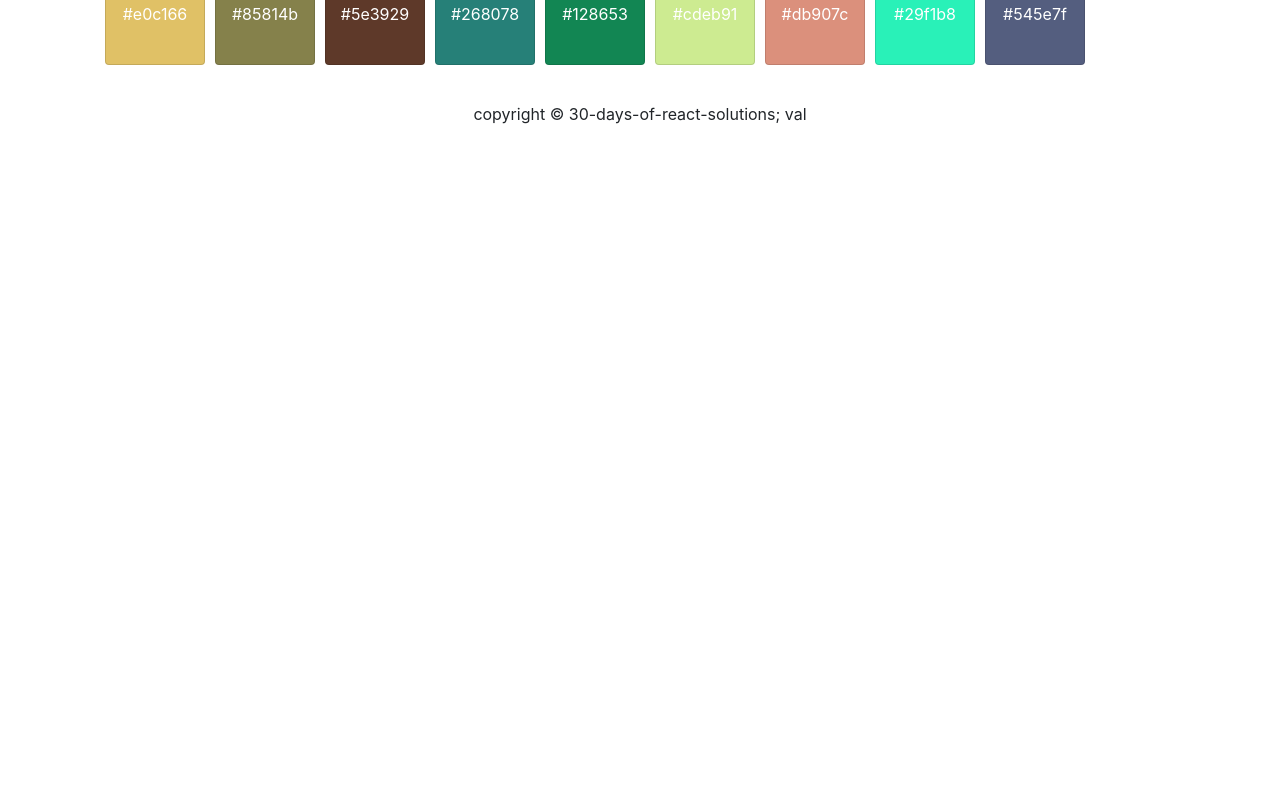
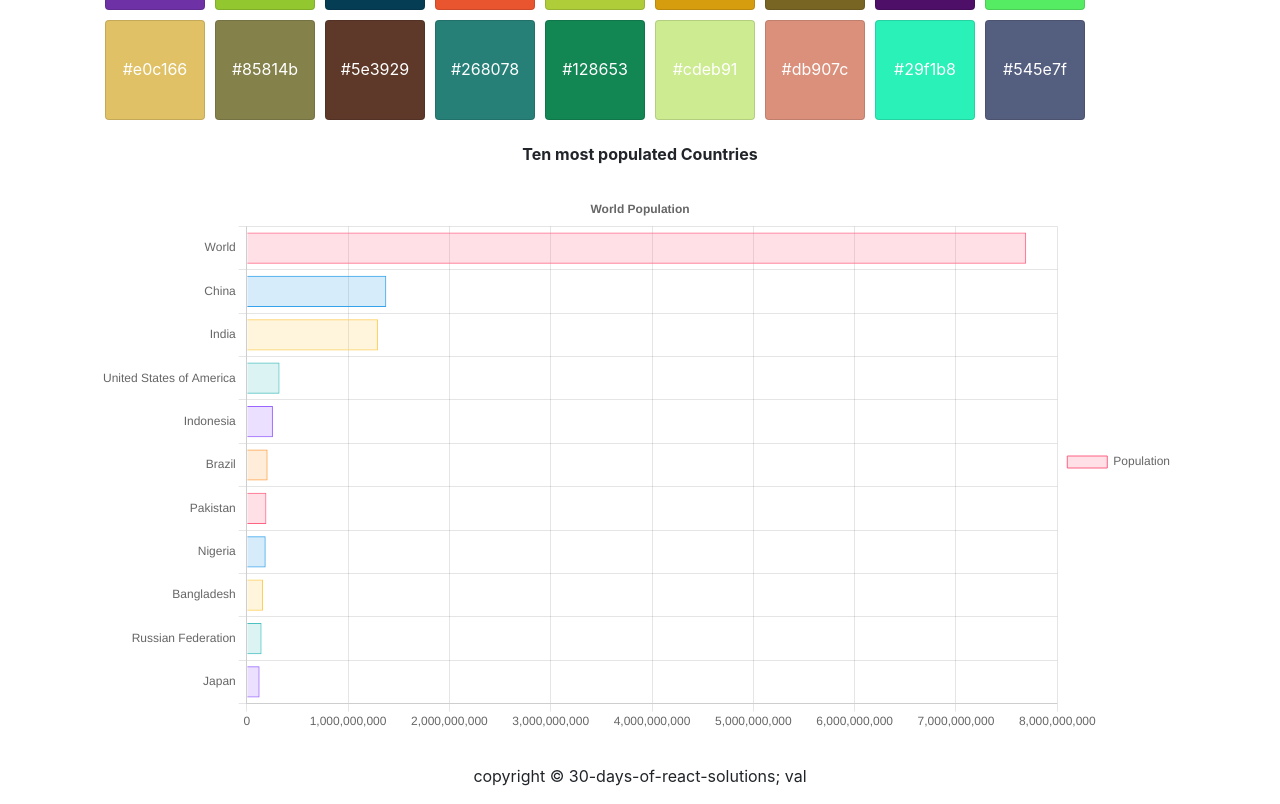
Before and after one commit to valeryfun/30-days-of-react-solutions, a React (Create React App) app: page /day-6-solutions in a window 1280 px wide. Shown: the part 1920-2724 px from the top of the page. Before the commit the page ends 2062 px from the top, so only its background shows below. Built offline with nearby package versions, Linux system fonts and the light colour scheme.

Commit message:
[ADD] mapping array of objects to chartjs

```diff
--- a/package.json
+++ b/package.json
@@ -12,11 +12,13 @@
     "@testing-library/react": "^11.2.7",
     "@testing-library/user-event": "^12.8.3",
     "bootstrap": "^4.6.0",
+    "chart.js": "^3.4.0",
     "jquery": "^1.9.1",
     "popper.js": "^1.16.1",
     "react": "^17.0.2",
     "react-bootstrap": "^1.6.1",
     "react-bootstrap-floating-label": "^1.5.0",
+    "react-chartjs-2": "^3.0.3",
     "react-dom": "^17.0.2",
     "react-router-dom": "^5.2.0",
     "react-scripts": "4.0.3",
--- /dev/null
+++ b/src/components/Day6BarChart.js
@@ -0,0 +1,80 @@
+import React from 'react'
+import { Bar } from 'react-chartjs-2'
+
+const Day6BarChart = () => {
+	const tenHighestPopulation = [
+		{ country: 'World', population: 7693165599 },
+		{ country: 'China', population: 1377422166 },
+		{ country: 'India', population: 1295210000 },
+		{ country: 'United States of America', population: 323947000 },
+		{ country: 'Indonesia', population: 258705000 },
+		{ country: 'Brazil', population: 206135893 },
+		{ country: 'Pakistan', population: 194125062 },
+		{ country: 'Nigeria', population: 186988000 },
+		{ country: 'Bangladesh', population: 161006790 },
+		{ country: 'Russian Federation', population: 146599183 },
+		{ country: 'Japan', population: 126960000 }
+	]
+
+	const populationValues = tenHighestPopulation => {
+		return tenHighestPopulation.map(d => d.population)
+	}
+
+	const countryNames = tenHighestPopulation => {
+		return tenHighestPopulation.map(c => c.country)
+	}
+
+	const data = {
+		labels: countryNames(tenHighestPopulation),
+		datasets: [
+			{
+				label: 'Population',
+				data: populationValues(tenHighestPopulation),
+				backgroundColor: [
+					'rgba(255, 99, 132, 0.2)',
+					'rgba(54, 162, 235, 0.2)',
+					'rgba(255, 206, 86, 0.2)',
+					'rgba(75, 192, 192, 0.2)',
+					'rgba(153, 102, 255, 0.2)',
+					'rgba(255, 159, 64, 0.2)'
+				],
+				borderColor: [
+					'rgba(255, 99, 132, 1)',
+					'rgba(54, 162, 235, 1)',
+					'rgba(255, 206, 86, 1)',
+					'rgba(75, 192, 192, 1)',
+					'rgba(153, 102, 255, 1)',
+					'rgba(255, 159, 64, 1)'
+				],
+				borderWidth: 1
+			}
+		]
+	}
+
+	const options = {
+		indexAxis: 'y',
+		elements: {
+			bar: {
+				borderWidth: 2
+			}
+		},
+		responsive: true,
+		plugins: {
+			legend: {
+				position: 'right'
+			},
+			title: {
+				display: true,
+				text: 'World Population'
+			}
+		}
+	}
+
+	return (
+		<div>
+			<Bar data={data} options={options} />
+		</div>
+	)
+}
+
+export default Day6BarChart
--- a/src/index.css
+++ b/src/index.css
@@ -54,3 +54,9 @@ code {
   display: flex;
   flex-wrap: wrap;
 }
+
+.day6-exercise{
+  text-align: center;
+  padding: 20px;
+  font-weight: bold;
+}
--- a/src/screens/day6.js
+++ b/src/screens/day6.js
@@ -3,23 +3,28 @@ import { Row, Col } from 'react-bootstrap'
 import Day3FormContainer from '../components/Day3FormContainer'
 import GenerateNumber from '../components/GenerateNumber'
 import GenerateHexCodes from '../components/GenerateHexCodes'
+import Day6BarChart from '../components/Day6BarChart'
 
 const Day6 = () => {
 	return (
 		<Day3FormContainer>
 			<h2 className='py-3'>Day 6 Solution</h2>
-			<p>Number Generator</p>
+			<h6 className='day6-exercise'>Number Generator</h6>
 			<Row>
 				<Col>
 					<GenerateNumber />
 				</Col>
 			</Row>
-			<Row>
-				<p>Hex Code Generator</p>
-			</Row>
+			<h6 className='day6-exercise'>Hex Code Generator</h6>
 			<Row>
 				<Col>
 					<GenerateHexCodes />
+				</Col>
+			</Row>
+			<h6 className='day6-exercise'>Ten most populated Countries</h6>
+			<Row>
+				<Col>
+					<Day6BarChart />
 				</Col>
 			</Row>
 		</Day3FormContainer>
```
Also changed, not shown: 1 other file (tests, documents, lock files or other folders).
